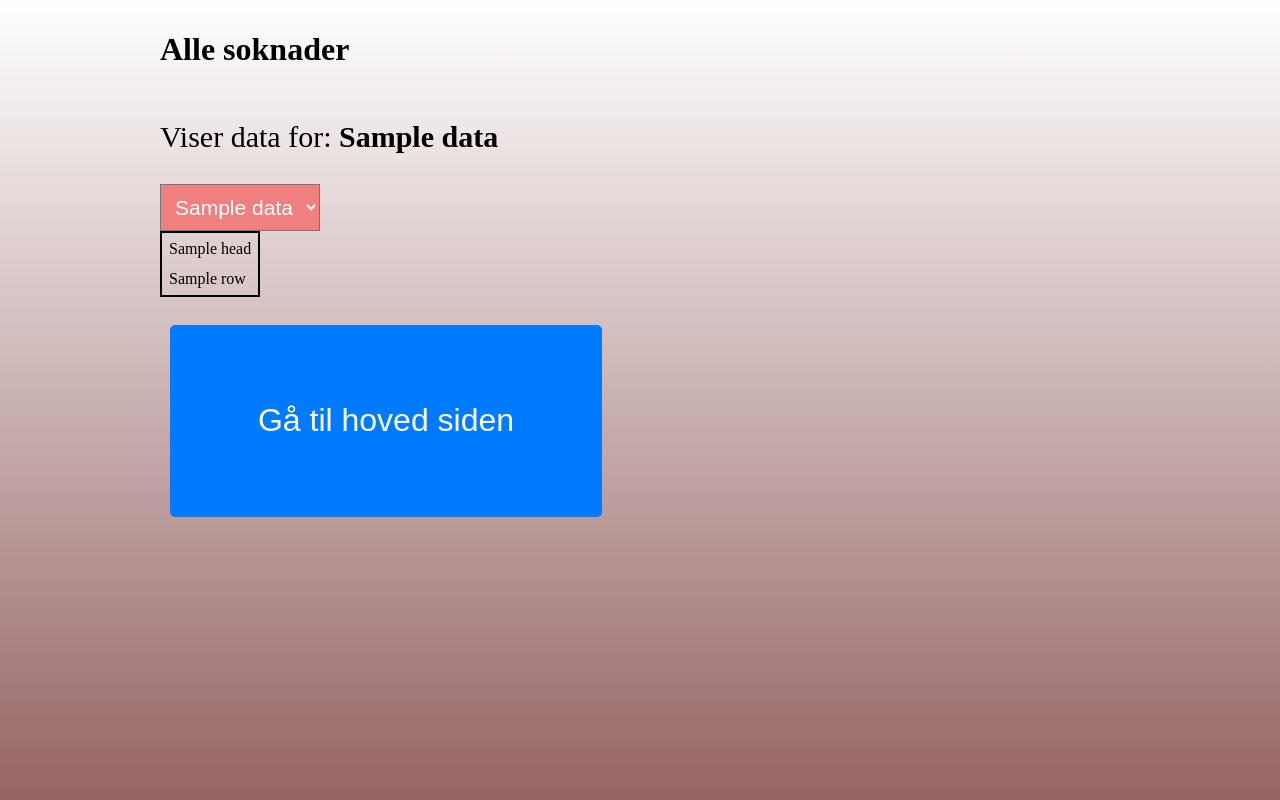
After one commit to J6kub/oblig5_own, a Python web app: template templates/adm_all_data.html in a window 1280 px wide. The commit adds this page. Run offline with Jinja, Linux system fonts and the light colour scheme; the template is opened without the code that fills it: most values are stand-ins (such as "Sample title", 1, 10 or a date in 2020).

Commit message:
added possibility to print all data from database to user friendly interface

```diff
--- a/app.py
+++ b/app.py
@@ -137,9 +137,9 @@ def svar():
     data = request.args.get('data')
     return render_template('svar.html', data=data)
 
-@app.route('/soknader')
-def soknader():
-    return render_template("soknader.html",data=full_db)
+@app.route('/adm_all_data')
+def adm_all_data():
+    return render_template("adm_all_data.html",data=full_db)
 
 @app.route('/commit')
 def commit():
--- /dev/null
+++ b/static/css/adm_all_data.css
@@ -0,0 +1,20 @@
+table {
+    border:solid black 2px
+}
+table tr td {
+    padding:5px;
+}
+table tr td:[0] {
+    padding:10px;
+}
+select {
+    padding:10;
+    font-size:21;
+    background-color:lightcoral;
+    color:white;
+}
+select option {
+    border:solid white 2px;
+    margin:2px;
+
+}
--- /dev/null
+++ b/static/js/adm_all_data.js
@@ -0,0 +1,17 @@
+console.log(detz)
+for (tbl of detz) {
+    document.getElementById(tbl).hidden = 'true'
+}
+sel = document.getElementById('selectioo')
+sel.addEventListener('click',function(){
+    for (tbl of detz) {
+        if (tbl == sel.value) {
+            document.getElementById(tbl).hidden = ''
+        } else {
+           document.getElementById(tbl).hidden = 'true'
+        }
+    }
+})
+window.onload = function() {
+    document.getElementById(detz[0]).hidden = ''
+}
--- /dev/null
+++ b/templates/adm_all_data.html
@@ -0,0 +1,52 @@
+<html lang="en">
+    <head>
+        <meta charset="UTF-8">
+        <meta name="viewport" content="width=device-width, initial-scale=1.0">
+        <link rel="stylesheet" href="{{ url_for('static', filename='css/adm_all_data.css') }}?v=1.0">
+        <link rel="stylesheet" href="{{ url_for('static', filename='css/home.css') }}?v=1.0">
+        <title>Soknader</title>
+    </head>
+    <body>
+        <div id="mnbox">
+            <h1 style="display:inline-block">Alle soknader</h1>
+            <p>Viser data for:
+            {% for db in data %}
+                <strong>{{ db }}</strong>
+            {% endfor %}
+            </p>
+
+            <select id="selectioo">
+                {% for db in data%}
+                    <option value="{{ db }}">{{ db }}</option>
+                {% endfor %}
+            </select>
+
+            {% for db in data %}
+                <table id="{{ db }}">
+                    <tr>
+                        {% for head in data[db].headish %}
+                            <td>{{ head }}</td>
+                        {% endfor %}
+                    </tr>
+                    {% for row in data[db].rows %}
+                        <tr>
+                            {% for item in row %}
+                                <td>{{ row[item] }}</td>
+
+                            {% endfor %}
+                        </tr>
+                    {% endfor %}
+                </table>
+            {% endfor %}
+
+            <br><button onclick='location.href="/"'>Gå til hoved siden</button>
+        </div>
+    </body>
+    <style>
+
+    </style>
+    <script>
+        let detz = [{% for db in data%} "{{ db }}", {% endfor %}]
+    </script>
+    <script src="{{ url_for('static', filename='js/adm_all_data.js') }}"></script>
+</html>
--- a/templates/home.html
+++ b/templates/home.html
@@ -13,7 +13,7 @@
                 <button onclick='location.href="/oppgave"'>Oppgave tekst</button>
                 <button onclick='location.href="/commit"'>Admin Commit</button>
                 <button onclick='location.href="/soknad"'>Til Søknad</button>
-                <button onclick='location.href="/soknader"'>Søknader</button>
+                <button onclick='location.href="/adm_all_data"'>All Data</button>
             </div>
         </div>
     </body>
```
Also changed, not shown: templates/soknader.html (deleted, +0 -18 lines).
